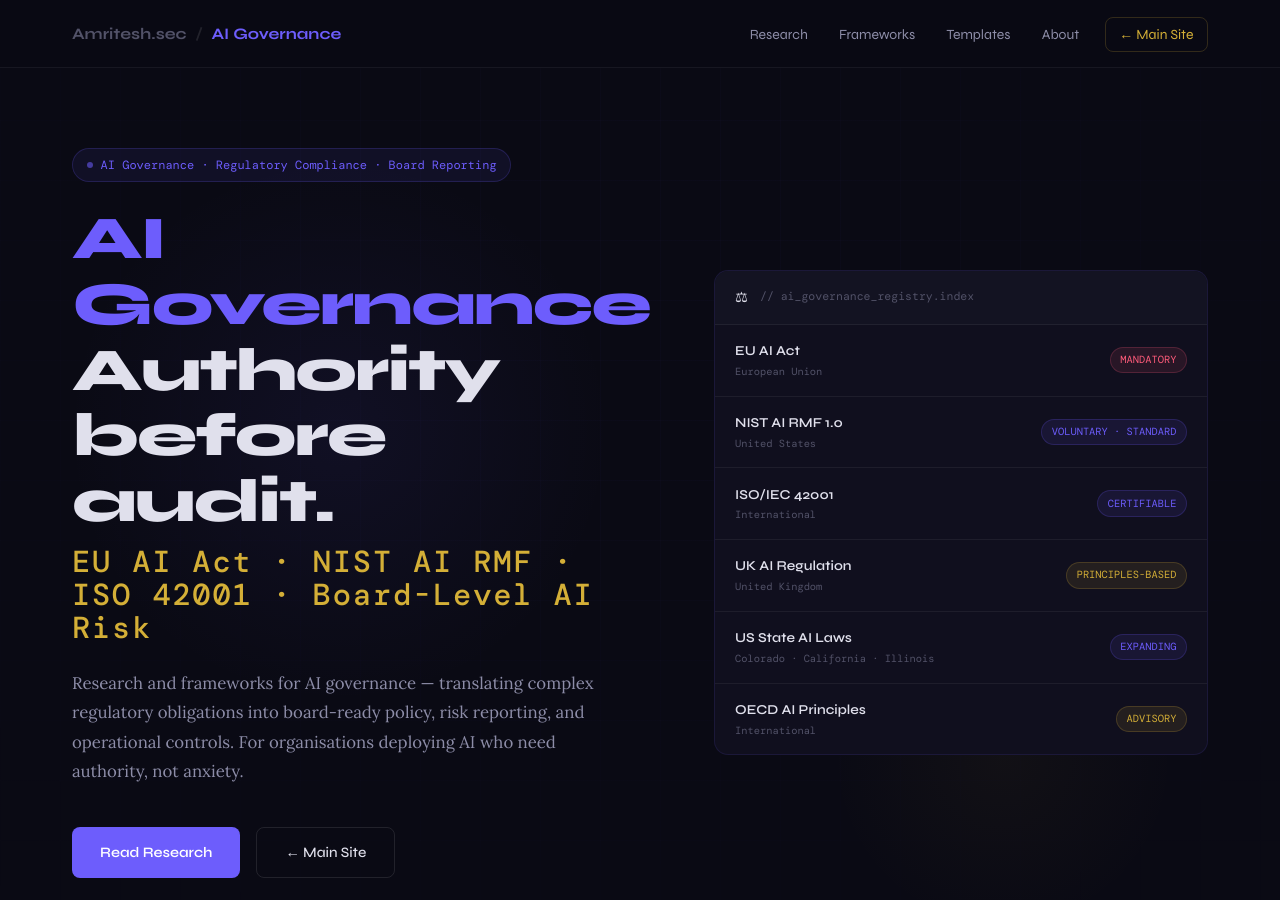
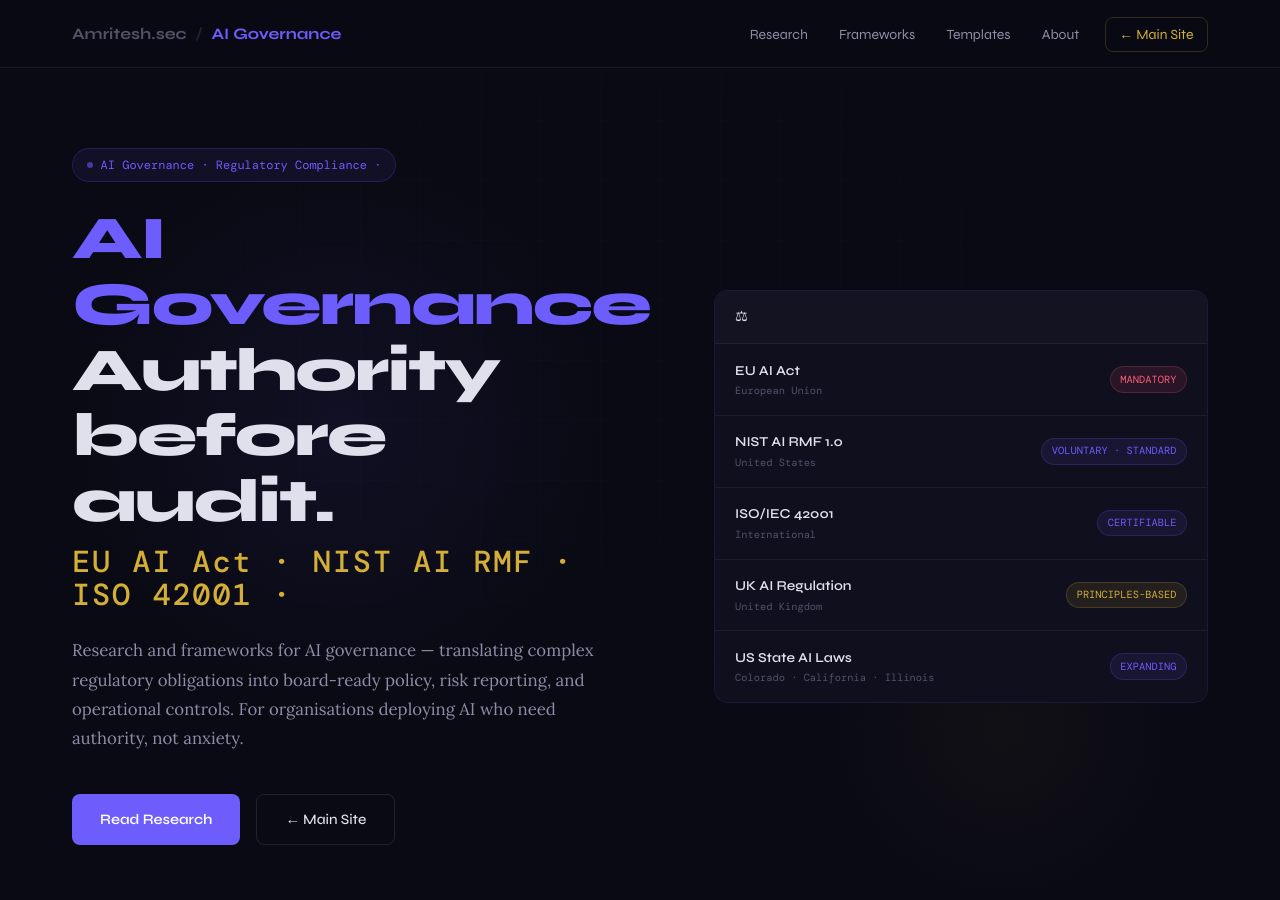
Before and after one commit to amritesh-sec/ai-governance, a Jekyll site: the page built from index.html, in a window 1280 px wide and 900 px high. Built offline with Jekyll 4.4.1, drawn with Linux system fonts in a browser that asks for light colours; some web fonts are replaced.

Commit message:
Update index.html

```diff
--- a/index.html
+++ b/index.html
@@ -14,12 +14,13 @@
     <div class="hero-content">
       <div class="hero-badge">
         <span class="badge-dot"></span>
-        <span>AI Governance · Regulatory Compliance · Board Reporting</span>
+        <span>AI Governance · Regulatory Compliance · <!-- Board Reporting -->
+</span>
       </div>
       <h1 class="hero-title">
         <span class="line-indigo">AI Governance</span>
         <span class="line-white">Authority before audit.</span>
-        <span class="line-sub">EU AI Act · NIST AI RMF · ISO 42001 · Board-Level AI Risk</span>
+        <span class="line-sub">EU AI Act · NIST AI RMF · ISO 42001 · <!-- Board-Level AI Risk --></span>
       </h1>
       <p class="hero-desc">
         Research and frameworks for AI governance — translating complex regulatory
@@ -36,7 +37,7 @@
       <div class="gov-panel">
         <div class="panel-header">
           <span class="panel-icon">⚖</span>
-          <span class="panel-title">// ai_governance_registry.index</span>
+          <span class="panel-title"> <!-- // ai_governance_registry.index--></span>
         </div>
         <div class="panel-body">
           <div class="gov-row">
@@ -59,10 +60,10 @@
             <div><p class="gov-name">US State AI Laws</p><p class="gov-region">Colorado · California · Illinois</p></div>
             <span class="gov-status status-active">EXPANDING</span>
           </div>
-          <div class="gov-row">
+          <!-- <div class="gov-row">
             <div><p class="gov-name">OECD AI Principles</p><p class="gov-region">International</p></div>
             <span class="gov-status status-emerging">ADVISORY</span>
-          </div>
+          </div> -->
         </div>
       </div>
     </div>
```
